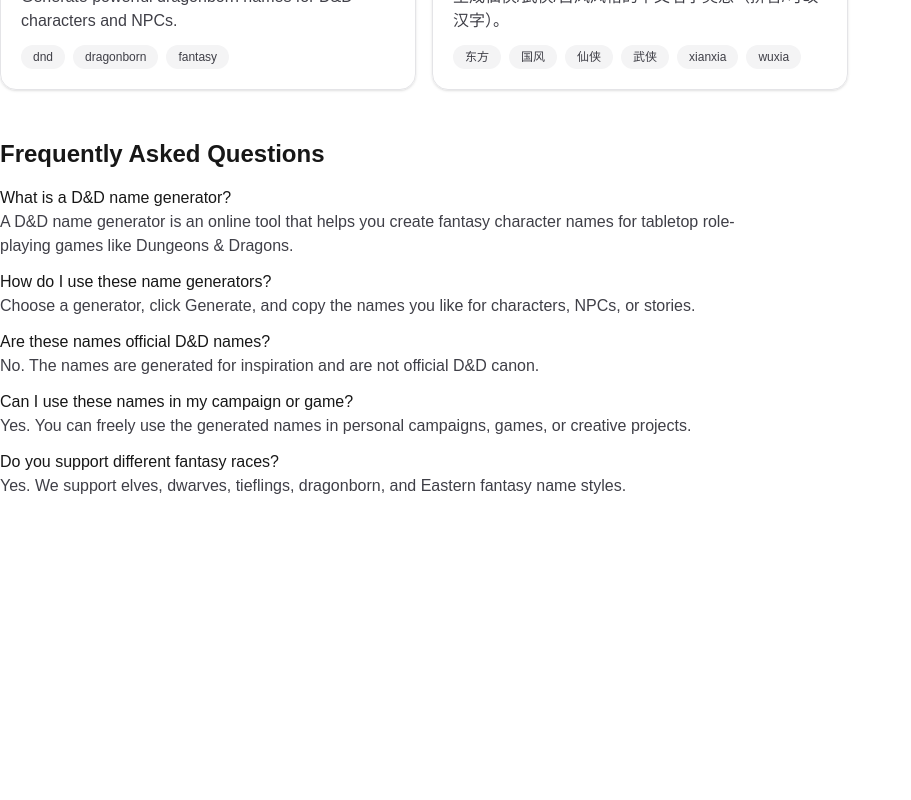
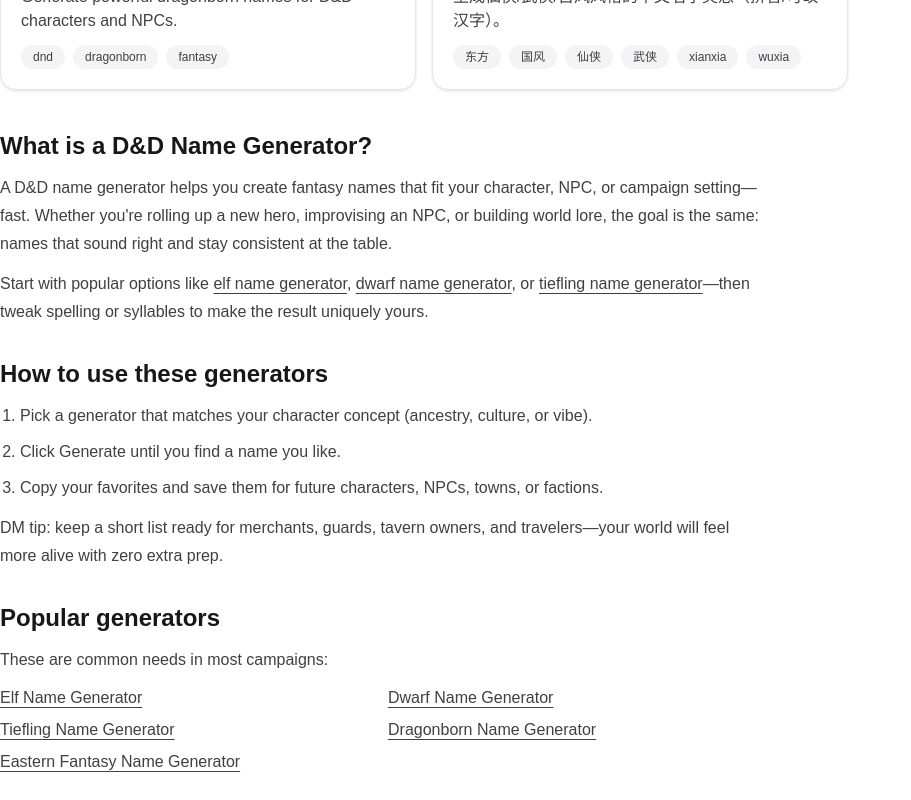
Before and after one commit to Get-1104/dnd-name-generator, a Next.js app: page /en in a window 1280 px wide. Shown: the part 420-1220 px from the top of the page, without its empty margins (0-911 px from the left). Before the commit the page ends 918 px from the top, so only its background shows below. Built offline with nearby package versions, Linux system fonts and the light colour scheme; no server answers.

Commit message:
feat: add visible SEO intro and internal links to /en

```diff
--- a/app/en/page.tsx
+++ b/app/en/page.tsx
@@ -1,32 +1,33 @@
+import Link from "next/link";
 import JsonLd from "@/components/JsonLd";
 import HomeSearch from "@/components/HomeSearch";
 import { TOOLS } from "@/lib/tools";
-import { getBaseUrl } from "@/lib/site";
+import { getPageUrl } from "@/lib/site";
 
 export default function EnHomePage() {
-  const base = getBaseUrl();
+  const enUrl = getPageUrl("/en");
 
   const faq = [
     {
       q: "What is a D&D name generator?",
-      a: "A D&D name generator is an online tool that helps you create fantasy character names for tabletop role-playing games like Dungeons & Dragons."
+      a: "A D&D name generator is an online tool that helps you create fantasy character names for tabletop role-playing games like Dungeons & Dragons.",
     },
     {
       q: "How do I use these name generators?",
-      a: "Choose a generator, click Generate, and copy the names you like for characters, NPCs, or stories."
+      a: "Choose a generator, click Generate, and copy the names you like for characters, NPCs, or stories.",
     },
     {
       q: "Are these names official D&D names?",
-      a: "No. The names are generated for inspiration and are not official D&D canon."
+      a: "No. The names are generated for inspiration and are not official D&D canon.",
     },
     {
       q: "Can I use these names in my campaign or game?",
-      a: "Yes. You can freely use the generated names in personal campaigns, games, or creative projects."
+      a: "Yes. You can freely use the generated names in personal campaigns, games, or creative projects.",
     },
     {
       q: "Do you support different fantasy races?",
-      a: "Yes. We support elves, dwarves, tieflings, dragonborn, and Eastern fantasy name styles."
-    }
+      a: "Yes. We support elves, dwarves, tieflings, dragonborn, and Eastern fantasy name styles.",
+    },
   ];
 
   const jsonLd = [
@@ -34,12 +35,12 @@ export default function EnHomePage() {
       "@context": "https://schema.org",
       "@type": "WebSite",
       name: "D&D Name Generators",
-      url: `${base}/en`,
+      url: enUrl,
       description: "Pick a generator, generate names, and copy your favorites.",
       inLanguage: "en",
       potentialAction: {
         "@type": "SearchAction",
-        target: `${base}/en?q={search_term_string}`,
+        target: `${enUrl}?q={search_term_string}`,
         "query-input": "required name=search_term_string",
       },
     },
@@ -51,7 +52,7 @@ export default function EnHomePage() {
         "@type": "ListItem",
         position: idx + 1,
         name: t.title,
-        url: `${base}${t.href}`,
+        url: getPageUrl(t.href),
       })),
     },
     {
@@ -79,7 +80,82 @@ export default function EnHomePage() {
         searchPlaceholder="Search: dwarf, elf, tiefling, dragonborn, xianxia..."
       />
 
-      {/* 👇 页面可见 FAQ（非常重要） */}
+      {/* ✅ 新增：可见 SEO 内容块（不影响你原有布局） */}
+      <section className="mt-10 space-y-8 max-w-3xl">
+        <div className="space-y-3">
+          <h2 className="text-2xl font-semibold">What is a D&amp;D Name Generator?</h2>
+          <p className="text-zinc-700 leading-7">
+            A D&amp;D name generator helps you create fantasy names that fit your character,
+            NPC, or campaign setting—fast. Whether you&apos;re rolling up a new hero, improvising
+            an NPC, or building world lore, the goal is the same: names that sound right and stay
+            consistent at the table.
+          </p>
+          <p className="text-zinc-700 leading-7">
+            Start with popular options like{" "}
+            <Link href="/elf" className="underline underline-offset-4">
+              elf name generator
+            </Link>
+            ,{" "}
+            <Link href="/dwarf" className="underline underline-offset-4">
+              dwarf name generator
+            </Link>
+            , or{" "}
+            <Link href="/tiefling" className="underline underline-offset-4">
+              tiefling name generator
+            </Link>
+            —then tweak spelling or syllables to make the result uniquely yours.
+          </p>
+        </div>
+
+        <div className="space-y-3">
+          <h2 className="text-2xl font-semibold">How to use these generators</h2>
+          <ol className="list-decimal pl-5 space-y-2 text-zinc-700 leading-7">
+            <li>Pick a generator that matches your character concept (ancestry, culture, or vibe).</li>
+            <li>Click Generate until you find a name you like.</li>
+            <li>Copy your favorites and save them for future characters, NPCs, towns, or factions.</li>
+          </ol>
+          <p className="text-zinc-700 leading-7">
+            DM tip: keep a short list ready for merchants, guards, tavern owners, and travelers—your
+            world will feel more alive with zero extra prep.
+          </p>
+        </div>
+
+        <div className="space-y-3">
+          <h2 className="text-2xl font-semibold">Popular generators</h2>
+          <p className="text-zinc-700 leading-7">
+            These are common needs in most campaigns:
+          </p>
+          <ul className="grid grid-cols-1 sm:grid-cols-2 gap-2">
+            <li>
+              <Link href="/elf" className="underline underline-offset-4 text-zinc-700">
+                Elf Name Generator
+              </Link>
+            </li>
+            <li>
+              <Link href="/dwarf" className="underline underline-offset-4 text-zinc-700">
+                Dwarf Name Generator
+              </Link>
+            </li>
+            <li>
+              <Link href="/tiefling" className="underline underline-offset-4 text-zinc-700">
+                Tiefling Name Generator
+              </Link>
+            </li>
+            <li>
+              <Link href="/dragonborn" className="underline underline-offset-4 text-zinc-700">
+                Dragonborn Name Generator
+              </Link>
+            </li>
+            <li>
+              <Link href="/eastern" className="underline underline-offset-4 text-zinc-700">
+                Eastern Fantasy Name Generator
+              </Link>
+            </li>
+          </ul>
+        </div>
+      </section>
+
+      {/* 👇 你原来的“可见 FAQ”（保留） */}
       <section className="mt-12 space-y-4 max-w-3xl">
         <h2 className="text-2xl font-semibold">Frequently Asked Questions</h2>
         <ul className="space-y-3">
```
